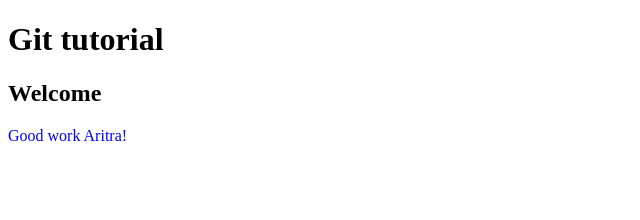
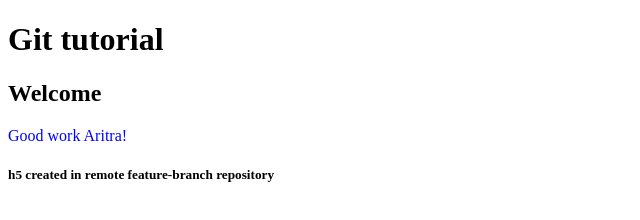
Before and after one commit to AritraKumarDas/git-sessions, a plain HTML site: page index.html in a window 1280 px wide. Shown: the whole page, without its empty margins (0-640 px from the left). Drawn offline with Linux system fonts and the light colour scheme.

Commit message:
h5 created in remote repo

```diff
--- a/index.html
+++ b/index.html
@@ -12,6 +12,7 @@
     <h1>Git tutorial</h1>
     <h2>Welcome</h2>
     <p style="color:blue;">Good work Aritra!</p>
+    <h5>h5 created in remote feature-branch repository</h5>
 
 </body>
 
```
